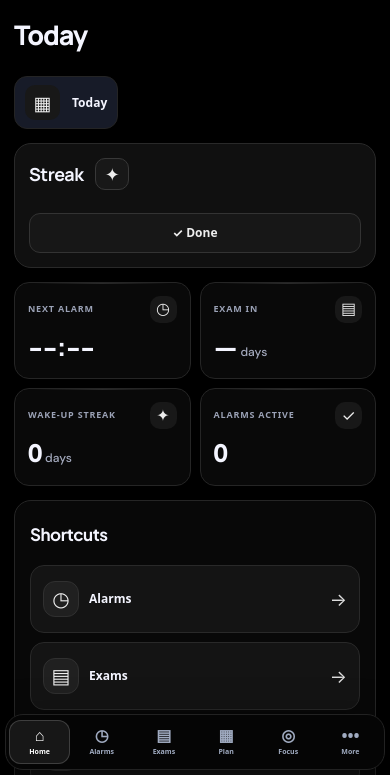
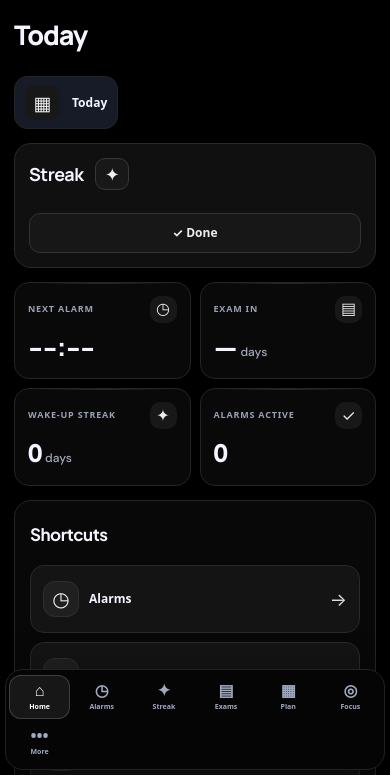
Before and after one commit to ishowdiscipline7-ui/cb-alarm-app, a website: page index.html in a window 390 px wide. Shown: the part 69-844 px from the top of the page. Drawn offline with Linux system fonts and the light colour scheme.

Commit message:
Add mobile-only streak navigation and anchor

```diff
--- a/index.html
+++ b/index.html
@@ -42,7 +42,7 @@
         <div><div class="eyebrow"><span class="eyebrow-line"></span> YOUR PERSONAL STUDY SPACE</div><h1 id="greeting">Today</h1><p class="subtitle">A little progress every day adds up to something big.</p></div>
         <div class="date-chip"><span class="calendar-icon">▦</span><div><strong id="todayDate">Today</strong><small id="todayDay">Your day, planned</small></div></div>
       </section>
-        <article class="panel streak-panel dashboard-streak-panel"><div class="panel-heading"><div><div class="eyebrow">STREAK</div><h2>Streak</h2></div><span class="streak-flame">✦</span></div><p class="panel-description">Build your streak one morning at a time. Confirm today when you are up and ready.</p><div class="week-strip" id="weekStrip"></div><button class="secondary-button full-width" id="markWakeBtn">✓ Done</button><div class="streak-note" id="streakNote">Your next streak starts with one check-in.</div></article>
+        <article class="panel streak-panel dashboard-streak-panel" id="streak"><div class="panel-heading"><div><div class="eyebrow">STREAK</div><h2>Streak</h2></div><span class="streak-flame">✦</span></div><p class="panel-description">Build your streak one morning at a time. Confirm today when you are up and ready.</p><div class="week-strip" id="weekStrip"></div><button class="secondary-button full-width" id="markWakeBtn">✓ Done</button><div class="streak-note" id="streakNote">Your next streak starts with one check-in.</div></article>
               <section class="stats-grid" aria-label="Your stats">
         <article class="stat-card"><div class="stat-top"><span class="stat-label">NEXT ALARM</span><span class="stat-icon purple">◷</span></div><div class="stat-value" id="nextAlarmValue">--:--</div><div class="stat-foot" id="nextAlarmFoot">Add an alarm to get started</div></article>
         <article class="stat-card"><div class="stat-top"><span class="stat-label">EXAM IN</span><span class="stat-icon blue">▤</span></div><div class="stat-value" id="examDaysValue">— <small>days</small></div><div class="stat-foot" id="examNameFoot">Set your next big date</div></article>
@@ -163,6 +163,7 @@
   <nav class="mobile-bottom-nav" aria-label="Quick navigation">
     <a href="#overview" class="active" data-nav="overview"><span>⌂</span>Home</a>
     <a href="#alarms" data-nav="alarms"><span>◷</span>Alarms</a>
+    <a href="#streak" data-nav="streak"><span>✦</span>Streak</a>
     <a href="#exam" data-nav="exam"><span>▤</span>Exams</a>
     <a href="#schedule" data-nav="schedule"><span>▦</span>Plan</a>
     <a href="#focus" data-nav="focus"><span>◎</span>Focus</a>
```
